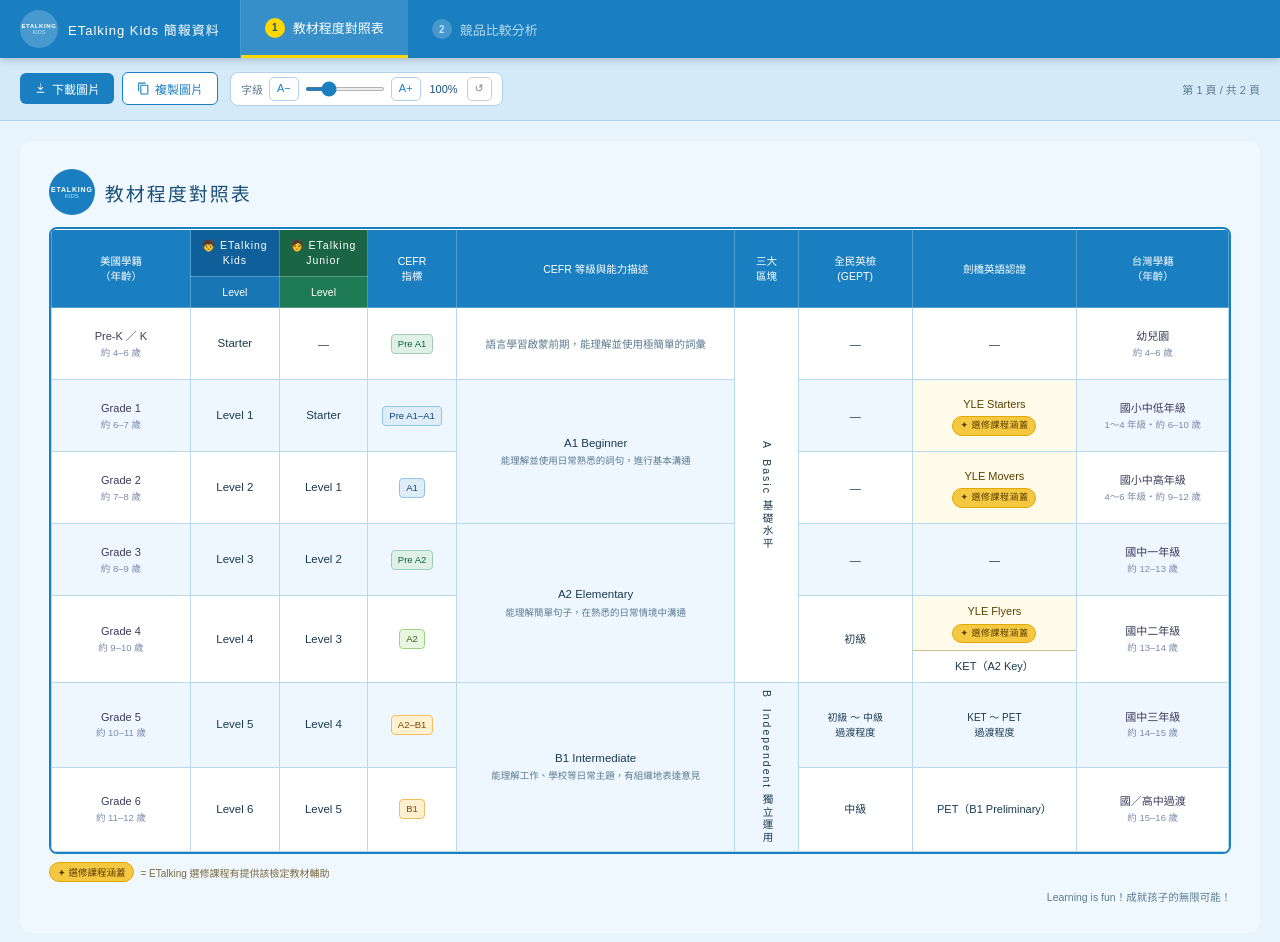
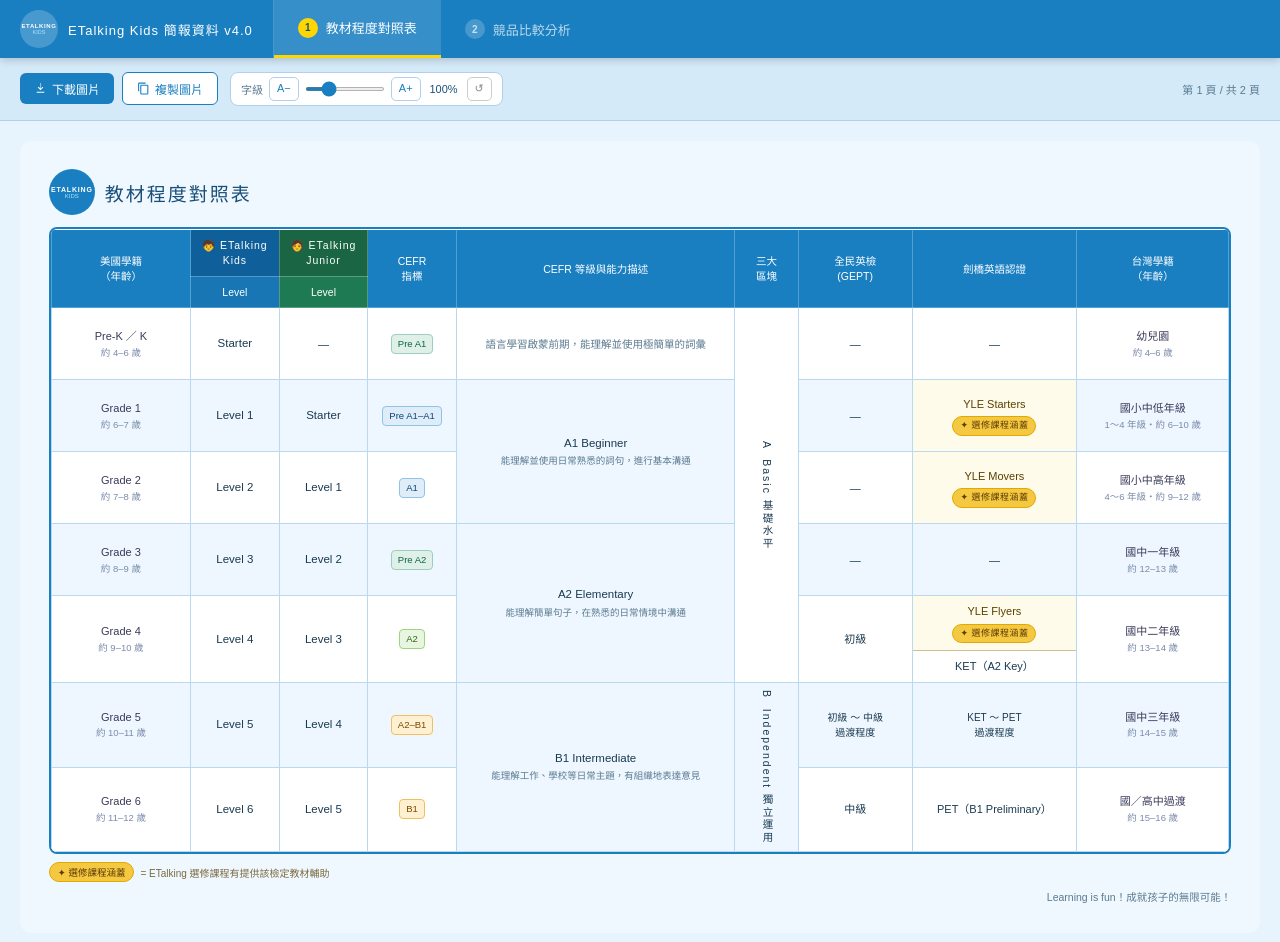
Before and after one commit to wolfhuang0105/ET-KeyValues, a plain HTML site: page index.html in a window 1280 px wide. Drawn offline with nearby package versions, Linux system fonts and the light colour scheme.

Commit message:
Update and rename index_V40.html to index.html

```diff
--- a/index_V40.html
+++ b/index.html
@@ -3,7 +3,7 @@
 <head>
 <meta charset="UTF-8">
 <meta name="viewport" content="width=device-width, initial-scale=1.0">
-<title>ETalking Kids 簡報資料</title>
+<title>ETalking Kids 簡報資料 v4.0</title>
 <script src="https://cdnjs.cloudflare.com/ajax/libs/html2canvas/1.4.1/html2canvas.min.js"></script>
 <style>
 *{box-sizing:border-box;margin:0;padding:0}
@@ -147,7 +147,7 @@
 <div class="nav">
   <div class="nav-logo">
     <div class="nav-circle"><span>ETALKING</span><span>KIDS</span></div>
-    <span class="nav-title">ETalking Kids 簡報資料</span>
+    <span class="nav-title">ETalking Kids 簡報資料 v4.0</span>
   </div>
   <div class="tabs">
     <button class="tab active" onclick="switchPage(1)">
```
